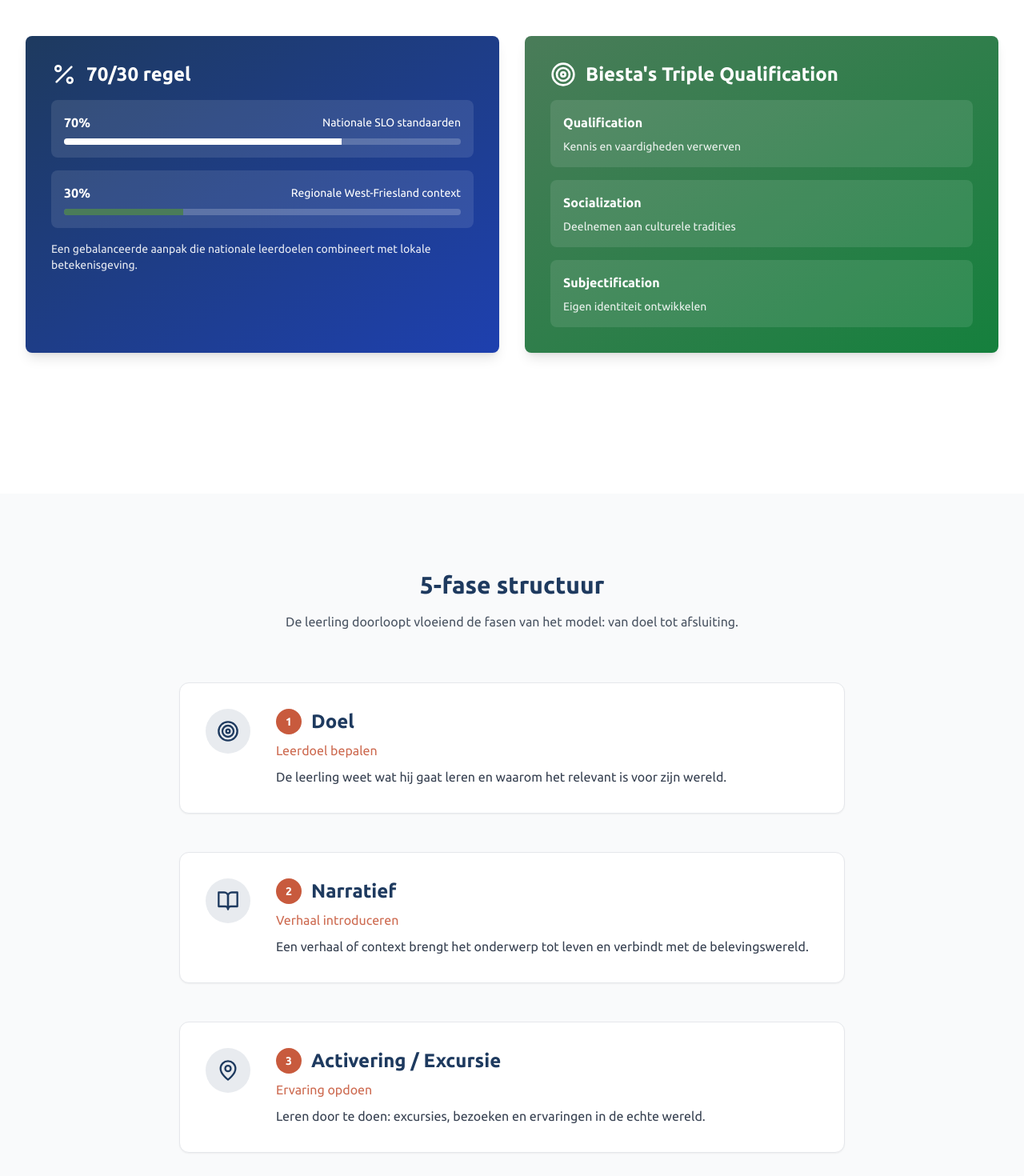
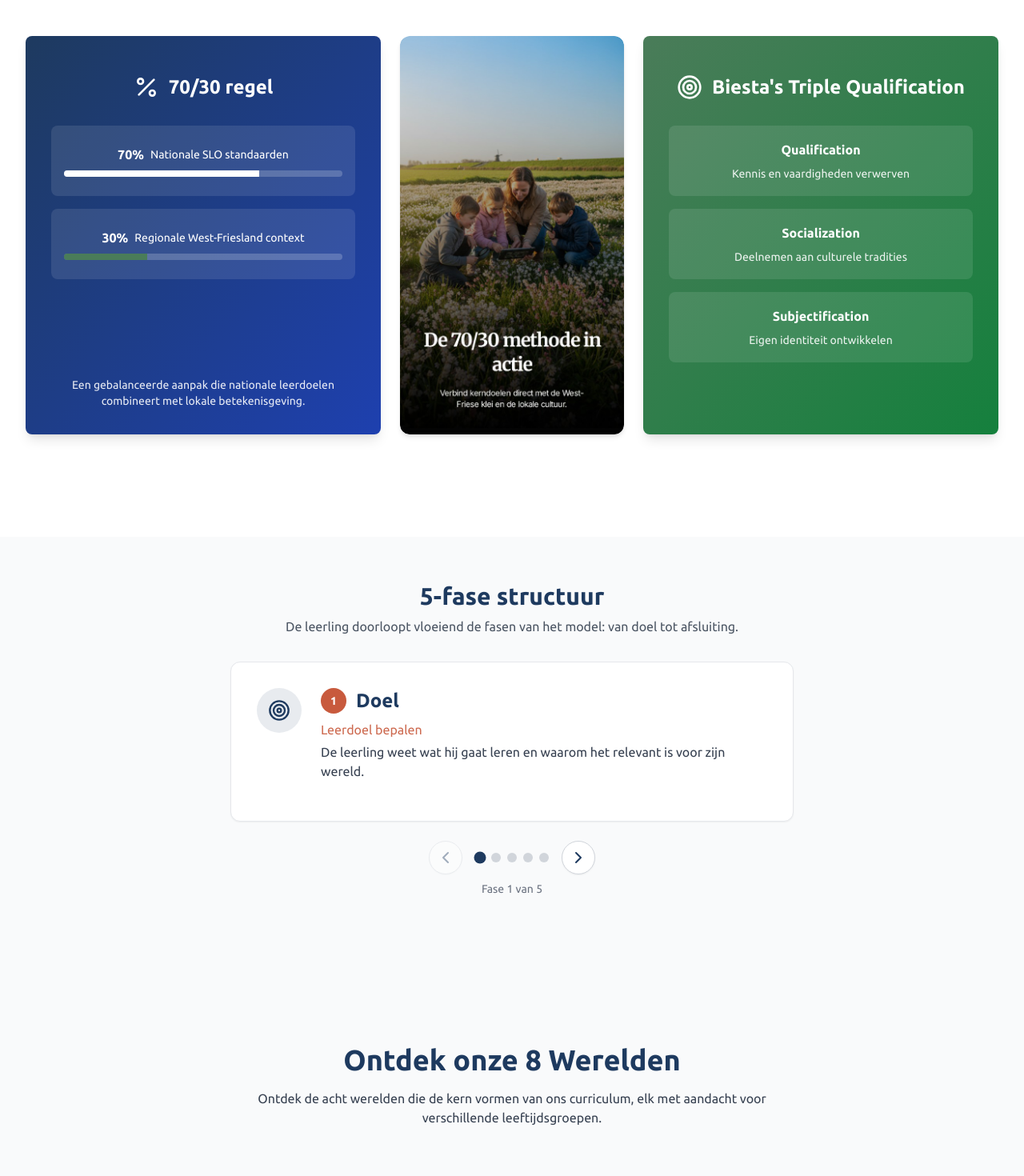
Before and after one commit to jessekarell-bit/westfriese-wereld, a Next.js app: page / in a window 1280 px wide. Shown: the part 700-2170 px from the top of the page at 80% size. Built offline with nearby package versions, Linux system fonts and the light colour scheme.

Commit message:
verandering homepage

```diff
--- a/app/page.tsx
+++ b/app/page.tsx
@@ -1,4 +1,5 @@
 import Link from 'next/link'
+import Image from 'next/image'
 import Navbar from '@/components/Navbar'
 import Footer from '@/components/Footer'
 import ScrollytellingPhases from '@/components/ScrollytellingPhases'
@@ -100,20 +101,24 @@ export default function Home() {
       <Navbar />
 
       <main className="flex-grow">
-        {/* Hero Section */}
-        <section className="relative bg-gradient-to-b from-white to-gray-50 py-12 sm:py-16 md:py-24 lg:py-32 px-4 sm:px-6 lg:px-8 overflow-hidden">
-          {/* Subtle globe element in background */}
-          <div className="absolute inset-0 flex items-center justify-center pointer-events-none opacity-5">
-            <div className="w-[300px] sm:w-[400px] md:w-[500px] lg:w-[600px] h-[300px] sm:h-[400px] md:h-[500px] lg:h-[600px] rounded-full border-4 border-deep-water-blue/20" style={{
-              background: 'radial-gradient(circle, transparent 30%, rgba(30, 58, 95, 0.05) 30%, rgba(30, 58, 95, 0.05) 35%, transparent 35%, transparent 65%, rgba(30, 58, 95, 0.05) 65%, rgba(30, 58, 95, 0.05) 70%, transparent 70%)',
-            }} />
-          </div>
-
-          <div className="relative max-w-4xl mx-auto text-center px-4">
-            <h1 className="font-serif text-3xl sm:text-4xl md:text-5xl lg:text-6xl font-bold text-deep-water-blue mb-4 sm:mb-6 md:mb-8 leading-tight">
+        {/* Hero Section – Welkom in de West-Friese Wereld */}
+        <section className="relative py-12 sm:py-16 md:py-24 lg:py-32 px-4 sm:px-6 lg:px-8 overflow-hidden min-h-[320px] sm:min-h-[380px] md:min-h-[420px] flex items-center justify-center">
+          {/* Achtergrondfoto */}
+          <Image
+            src="/welkom-west-friese-wereld-bg.png"
+            alt=""
+            fill
+            className="object-cover object-center"
+            sizes="100vw"
+            priority
+          />
+          {/* Donkere overlay voor leesbare witte tekst */}
+          <div className="absolute inset-0 bg-black/40" aria-hidden />
+          <div className="relative z-10 max-w-4xl mx-auto text-center px-4">
+            <h1 className="font-serif text-3xl sm:text-4xl md:text-5xl lg:text-6xl font-bold text-white mb-4 sm:mb-6 md:mb-8 leading-tight drop-shadow-[0_2px_8px_rgba(0,0,0,0.5)]">
               Welkom in De West-Friese Wereld
             </h1>
-            <p className="text-base sm:text-lg md:text-xl text-gray-700 max-w-3xl mx-auto leading-relaxed">
+            <p className="text-base sm:text-lg md:text-xl text-white max-w-3xl mx-auto leading-relaxed drop-shadow-[0_1px_4px_rgba(0,0,0,0.5)]">
               Een ontdekkingsreis voor leerlingen, dwars door de geschiedenis, natuur en toekomst van onze regio.
             </p>
           </div>
@@ -126,16 +131,16 @@ export default function Home() {
               Het Model
             </h2>
 
-            <div className="grid md:grid-cols-2 gap-4 sm:gap-6 md:gap-8 mb-8 sm:mb-10 md:mb-12">
-              {/* 70/30 Rule Card */}
-              <div className="bg-gradient-to-br from-deep-water-blue to-blue-800 rounded-lg p-8 text-white shadow-lg">
-                <div className="flex items-center mb-4">
-                  <Percent className="h-8 w-8 mr-3" />
-                  <h3 className="font-serif text-2xl font-bold">70/30 regel</h3>
+            <div className="grid grid-cols-1 md:grid-cols-[1fr_280px_1fr] gap-4 sm:gap-6 md:gap-6 items-stretch">
+              {/* 70/30 Rule Card –zelfde hoogte als foto, uitgelijnd met groen blok */}
+              <div className="bg-gradient-to-br from-deep-water-blue to-blue-800 rounded-lg p-8 text-white shadow-lg flex flex-col items-center text-center min-h-[420px] md:min-h-0 md:h-full">
+                <div className="flex items-center justify-center min-h-[4rem] mb-4">
+                  <Percent className="h-8 w-8 mr-3 flex-shrink-0" aria-hidden />
+                  <h3 className="font-serif text-2xl font-bold leading-tight">70/30 regel</h3>
                 </div>
-                <div className="space-y-4">
-                  <div className="bg-white/10 rounded-lg p-4">
-                    <div className="flex items-center justify-between mb-2">
+                <div className="space-y-4 flex-1 w-full max-w-sm">
+                  <div className="bg-white/10 rounded-lg p-4 min-h-[5.5rem] flex flex-col justify-center">
+                    <div className="flex items-center justify-center gap-2 mb-2 flex-wrap">
                       <span className="font-semibold">70%</span>
                       <span className="text-sm">Nationale SLO standaarden</span>
                     </div>
@@ -143,8 +148,8 @@ export default function Home() {
                       <div className="h-full bg-white w-[70%]"></div>
                     </div>
                   </div>
-                  <div className="bg-white/10 rounded-lg p-4">
-                    <div className="flex items-center justify-between mb-2">
+                  <div className="bg-white/10 rounded-lg p-4 min-h-[5.5rem] flex flex-col justify-center">
+                    <div className="flex items-center justify-center gap-2 mb-2 flex-wrap">
                       <span className="font-semibold">30%</span>
                       <span className="text-sm">Regionale West-Friesland context</span>
                     </div>
@@ -153,27 +158,40 @@ export default function Home() {
                     </div>
                   </div>
                 </div>
-                <p className="mt-4 text-white/90 text-sm">
+                <p className="mt-4 text-white/90 text-sm max-w-sm">
                   Een gebalanceerde aanpak die nationale leerdoelen combineert met lokale betekenisgeving.
                 </p>
               </div>
 
-              {/* Biesta's Framework Card */}
-              <div className="bg-gradient-to-br from-polder-green to-green-700 rounded-lg p-8 text-white shadow-lg">
-                <div className="flex items-center mb-4">
-                  <Target className="h-8 w-8 mr-3" />
-                  <h3 className="font-serif text-2xl font-bold">Biesta's Triple Qualification</h3>
+              {/* 70/30 methode in actie – foto tussen de twee blokken, gelijke ruimte links en rechts */}
+              <div className="w-full max-w-[280px] mx-auto md:max-w-none md:w-[280px] h-[420px] md:h-full md:min-h-[420px] rounded-xl overflow-hidden shadow-md">
+                <Image
+                  src="/70-30-methode-in-actie.png"
+                  alt="De 70/30 methode in actie: leerlingen en begeleider in het veld met West-Friese molen op de achtergrond. Verbind kerndoelen direct met de West-Friese klei en de lokale cultuur."
+                  width={280}
+                  height={420}
+                  className="w-full h-full rounded-xl object-cover"
+                  sizes="(max-width: 768px) 280px, 280px"
+                  priority={false}
+                />
+              </div>
+
+              {/* Biesta's Framework Card –zelfde hoogte als foto, uitgelijnd met blauw blok */}
+              <div className="bg-gradient-to-br from-polder-green to-green-700 rounded-lg p-8 text-white shadow-lg flex flex-col items-center text-center min-h-[420px] md:min-h-0 md:h-full">
+                <div className="flex items-center justify-center min-h-[4rem] mb-4">
+                  <Target className="h-8 w-8 mr-3 flex-shrink-0" aria-hidden />
+                  <h3 className="font-serif text-2xl font-bold leading-tight">Biesta's Triple Qualification</h3>
                 </div>
-                <div className="space-y-4">
-                  <div className="bg-white/10 rounded-lg p-4">
+                <div className="space-y-4 flex-1 w-full max-w-sm">
+                  <div className="bg-white/10 rounded-lg p-4 min-h-[5.5rem] flex flex-col justify-center">
                     <h4 className="font-semibold mb-2">Qualification</h4>
                     <p className="text-sm text-white/90">Kennis en vaardigheden verwerven</p>
                   </div>
-                  <div className="bg-white/10 rounded-lg p-4">
+                  <div className="bg-white/10 rounded-lg p-4 min-h-[5.5rem] flex flex-col justify-center">
                     <h4 className="font-semibold mb-2">Socialization</h4>
                     <p className="text-sm text-white/90">Deelnemen aan culturele tradities</p>
                   </div>
-                  <div className="bg-white/10 rounded-lg p-4">
+                  <div className="bg-white/10 rounded-lg p-4 min-h-[5.5rem] flex flex-col justify-center">
                     <h4 className="font-semibold mb-2">Subjectification</h4>
                     <p className="text-sm text-white/90">Eigen identiteit ontwikkelen</p>
                   </div>
@@ -207,7 +225,7 @@ export default function Home() {
                     href={theme.link}
                     className="group"
                   >
-                    <Card className="h-full border border-gray-200 hover:shadow-lg hover:-translate-y-1 transition-all duration-300 hover:border-polder-green cursor-pointer">
+                    <Card className={`h-full border border-gray-200 ${theme.iconBg} hover:shadow-lg hover:-translate-y-1 transition-all duration-300 hover:border-polder-green cursor-pointer`}>
                       <CardHeader>
                         <div className={`mb-4 flex items-center justify-center ${theme.iconBg} rounded-full p-4 w-fit mx-auto group-hover:scale-110 transition-transform`}>
                           <Icon className={`h-10 w-10 ${theme.color}`} />
--- a/components/ScrollytellingPhases.tsx
+++ b/components/ScrollytellingPhases.tsx
@@ -1,7 +1,7 @@
 'use client'
 
-import { useEffect, useRef, useState } from 'react'
-import { Target, BookOpen, MapPin, Ship, Users } from 'lucide-react'
+import { useState, useEffect } from 'react'
+import { Target, BookOpen, MapPin, Ship, Users, ChevronLeft, ChevronRight } from 'lucide-react'
 
 const PHASES = [
   {
@@ -42,8 +42,7 @@ const PHASES = [
 ] as const
 
 export default function ScrollytellingPhases() {
-  const sectionRefs = useRef<(HTMLElement | null)[]>([])
-  const [visible, setVisible] = useState<Set<number>>(new Set())
+  const [activeIndex, setActiveIndex] = useState(0)
   const [reduceMotion, setReduceMotion] = useState(false)
 
   useEffect(() => {
@@ -53,98 +52,102 @@ export default function ScrollytellingPhases() {
     )
   }, [])
 
-  useEffect(() => {
-    if (reduceMotion) {
-      setVisible(new Set(PHASES.map((_, i) => i)))
-      return
+  const goTo = (index: number) => {
+    setActiveIndex((Math.max(0, Math.min(index, PHASES.length - 1))))
   }
 
-    const observers = sectionRefs.current.map((el, index) => {
-      if (!el) return null
-      const observer = new IntersectionObserver(
-        (entries) => {
-          entries.forEach((entry) => {
-            if (entry.isIntersecting) {
-              setVisible((prev) => new Set([...prev, index]))
-            }
-          })
-        },
-        {
-          rootMargin: '0px 0px -15% 0px',
-          threshold: 0.1,
-        }
-      )
-      observer.observe(el)
-      return observer
-    })
-
-    return () => {
-      observers.forEach((obs) => obs?.disconnect())
-    }
-  }, [reduceMotion])
+  const phase = PHASES[activeIndex]
+  const Icon = phase.icon
 
   return (
     <section
-      className="relative py-16 md:py-24"
+      className="relative py-10 md:py-14"
       aria-label="5-fase structuur van het curriculum"
     >
-      <div className="max-w-4xl mx-auto px-4 sm:px-6 lg:px-8">
-        <h2 className="font-serif text-2xl md:text-3xl font-bold text-deep-water-blue text-center mb-4">
+      <div className="max-w-3xl mx-auto px-4 sm:px-6 lg:px-8">
+        <h2 className="font-serif text-2xl md:text-3xl font-bold text-deep-water-blue text-center mb-2">
           5-fase structuur
         </h2>
-        <p className="text-center text-gray-600 mb-12 md:mb-16 max-w-2xl mx-auto">
+        <p className="text-center text-gray-600 mb-6 md:mb-8 max-w-2xl mx-auto text-sm md:text-base">
           De leerling doorloopt vloeiend de fasen van het model: van doel tot afsluiting.
         </p>
 
-        <div className="space-y-8 md:space-y-12">
-          {PHASES.map((phase, index) => {
-            const Icon = phase.icon
-            const isVisible = visible.has(index)
-            const isReducedMotion = reduceMotion
-
-            return (
+        {/* Carousel container */}
+        <div className="relative">
+          {/* Slide */}
           <article
-                key={phase.id}
-                ref={(el) => {
-                  sectionRefs.current[index] = el
-                }}
-                className={`
-                  scrollytelling-phase
-                  relative flex flex-col md:flex-row gap-6 md:gap-8 items-start
-                  rounded-xl border border-gray-200 bg-white p-6 md:p-8 shadow-sm
-                  transition-all duration-700 ease-out
-                  ${isReducedMotion ? 'opacity-100' : ''}
-                  ${!isReducedMotion && !isVisible ? 'scrollytelling-phase--hidden' : ''}
-                  ${!isReducedMotion && isVisible ? 'scrollytelling-phase--visible' : ''}
-                `}
-                style={
-                  isReducedMotion
-                    ? undefined
-                    : {
-                        // Fallback voor browsers zonder de class
-                        transitionProperty: 'transform, opacity',
-                        willChange: isVisible ? 'auto' : 'transform, opacity',
-                      }
-                }
+            className="rounded-xl border border-gray-200 bg-white p-6 md:p-8 shadow-sm min-h-[220px] md:min-h-[200px] flex flex-col"
+            aria-live="polite"
+            aria-label={`Fase ${activeIndex + 1} van ${PHASES.length}: ${phase.title}`}
           >
-                <div className="flex-shrink-0 flex items-center justify-center w-14 h-14 rounded-full bg-deep-water-blue/10 text-deep-water-blue">
-                  <Icon className="w-7 h-7" aria-hidden />
+            <div className="flex flex-col sm:flex-row gap-4 sm:gap-6 items-start flex-1">
+              <div className="flex-shrink-0 flex items-center justify-center w-12 h-12 sm:w-14 sm:h-14 rounded-full bg-deep-water-blue/10 text-deep-water-blue">
+                <Icon className="w-6 h-6 sm:w-7 sm:h-7" aria-hidden />
               </div>
               <div className="flex-1 min-w-0">
                 <div className="flex items-center gap-3 mb-2">
-                    <span className="inline-flex items-center justify-center w-8 h-8 rounded-full bg-brick-red text-white text-sm font-bold">
-                      {index + 1}
+                  <span className="inline-flex items-center justify-center w-7 h-7 sm:w-8 sm:h-8 rounded-full bg-brick-red text-white text-sm font-bold">
+                    {activeIndex + 1}
                   </span>
-                    <h3 className="font-serif text-xl md:text-2xl font-bold text-deep-water-blue">
+                  <h3 className="font-serif text-lg sm:text-xl md:text-2xl font-bold text-deep-water-blue">
                     {phase.title}
                   </h3>
                 </div>
-                  <p className="text-brick-red/90 font-medium mb-2">{phase.description}</p>
-                  <p className="text-gray-700 leading-relaxed">{phase.longDescription}</p>
+                <p className="text-brick-red/90 font-medium text-sm sm:text-base mb-1">{phase.description}</p>
+                <p className="text-gray-700 leading-relaxed text-sm sm:text-base">{phase.longDescription}</p>
+              </div>
             </div>
           </article>
-            )
-          })}
+
+          {/* Navigation: pijlen */}
+          <div className="flex items-center justify-center gap-4 mt-6">
+            <button
+              type="button"
+              onClick={() => goTo(activeIndex - 1)}
+              disabled={activeIndex === 0}
+              className="p-2 rounded-full border border-gray-300 bg-white text-deep-water-blue shadow-sm hover:bg-gray-50 disabled:opacity-40 disabled:pointer-events-none transition-colors focus:outline-none focus:ring-2 focus:ring-deep-water-blue focus:ring-offset-2"
+              aria-label="Vorige fase"
+            >
+              <ChevronLeft className="w-5 h-5 sm:w-6 sm:h-6" />
+            </button>
+
+            {/* Dots */}
+            <div className="flex items-center gap-2" role="tablist" aria-label="Fase navigatie">
+              {PHASES.map((_, index) => (
+                <button
+                  key={index}
+                  type="button"
+                  role="tab"
+                  aria-selected={activeIndex === index}
+                  aria-label={`Ga naar fase ${index + 1}: ${PHASES[index].title}`}
+                  onClick={() => goTo(index)}
+                  className={`
+                    w-2.5 h-2.5 sm:w-3 sm:h-3 rounded-full transition-colors focus:outline-none focus:ring-2 focus:ring-deep-water-blue focus:ring-offset-2
+                    ${activeIndex === index
+                      ? 'bg-deep-water-blue scale-125'
+                      : 'bg-gray-300 hover:bg-gray-400'
+                    }
+                    ${reduceMotion ? '' : 'duration-200'}
+                  `}
+                />
+              ))}
+            </div>
+
+            <button
+              type="button"
+              onClick={() => goTo(activeIndex + 1)}
+              disabled={activeIndex === PHASES.length - 1}
+              className="p-2 rounded-full border border-gray-300 bg-white text-deep-water-blue shadow-sm hover:bg-gray-50 disabled:opacity-40 disabled:pointer-events-none transition-colors focus:outline-none focus:ring-2 focus:ring-deep-water-blue focus:ring-offset-2"
+              aria-label="Volgende fase"
+            >
+              <ChevronRight className="w-5 h-5 sm:w-6 sm:h-6" />
+            </button>
+          </div>
+
+          {/* Tekstuele indicator */}
+          <p className="text-center text-gray-500 text-xs sm:text-sm mt-2">
+            Fase {activeIndex + 1} van {PHASES.length}
+          </p>
         </div>
       </div>
     </section>
```
Also changed, not shown: public/70-30-methode-in-actie.png (added), public/welkom-west-friese-wereld-bg.png (added). Lines whose indentation alone changed are shown as unchanged.
